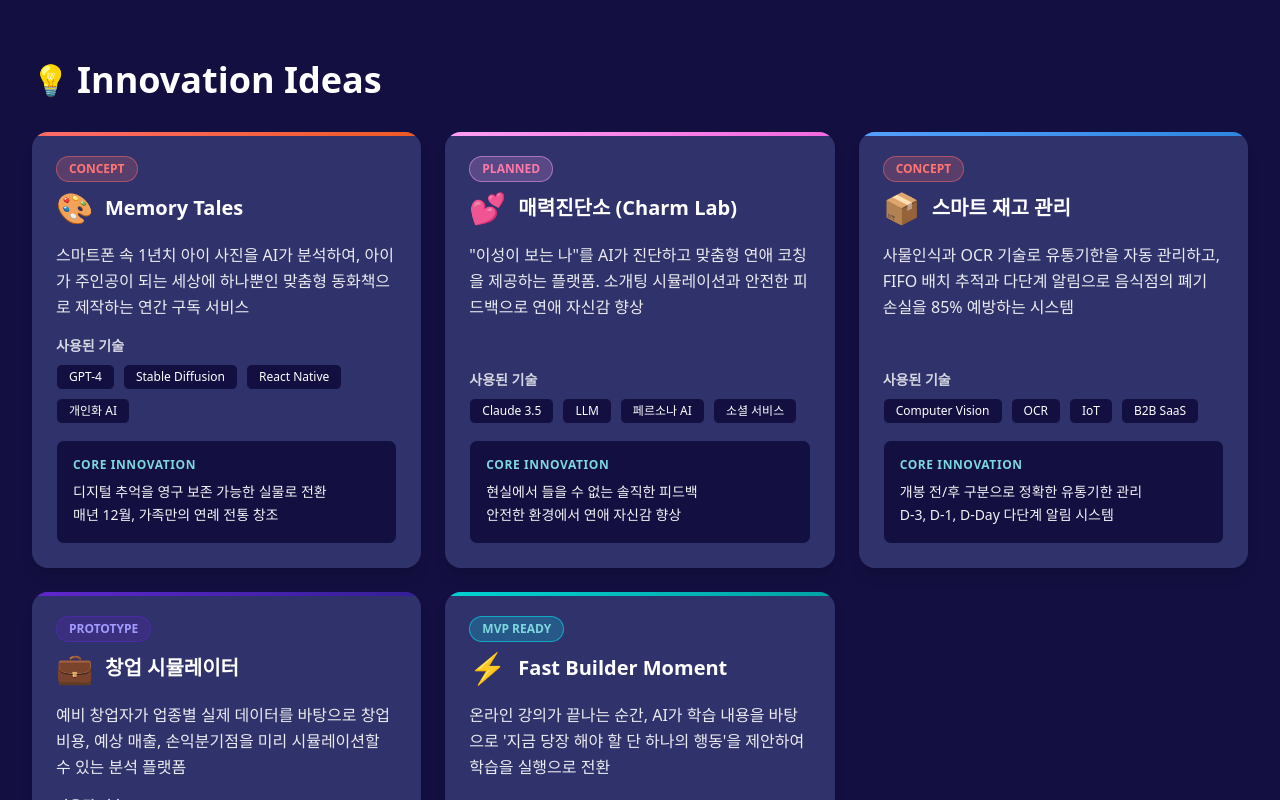
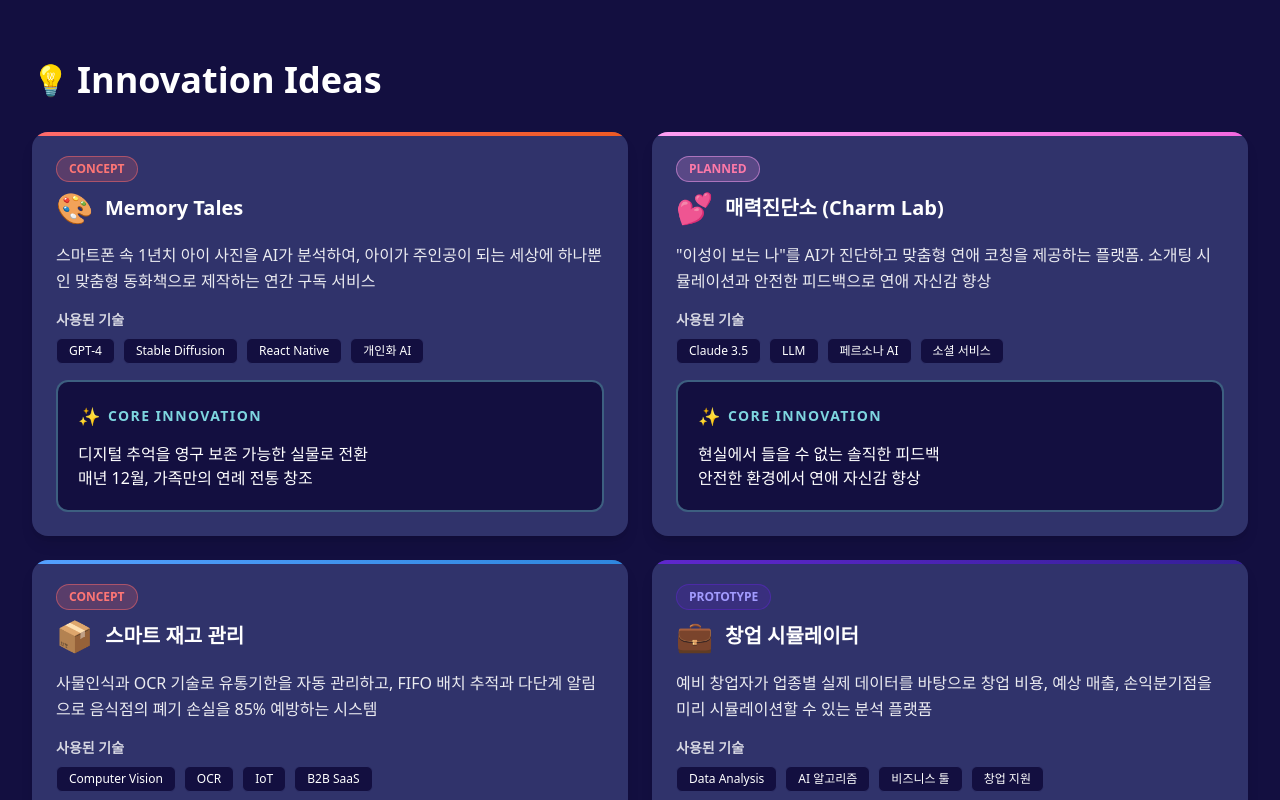
Before and after one commit to Jwoo-P/fast_builderthon, a React (Vite) app: page / in a window 1280 px wide. Shown: the part 2640-3440 px from the top of the page. Built offline with nearby package versions, Linux system fonts and the light colour scheme.

Commit message:
Innovation Ideas UI 개선: Core Innovation 영역 디자인 강조 및 2열 레이아웃 적용

```diff
--- a/src/App.tsx
+++ b/src/App.tsx
@@ -195,7 +195,7 @@ function App() {
           </div>
 
           {/* Innovation Ideas 리스트 */}
-          <div className="grid grid-cols-1 md:grid-cols-2 lg:grid-cols-3 gap-6">
+          <div className="grid grid-cols-1 md:grid-cols-2 gap-6">
             {innovationIdeas.map((idea) => (
               <InnovationIdeaCard key={idea.id} idea={idea} />
             ))}
--- a/src/components/InnovationIdeaCard.tsx
+++ b/src/components/InnovationIdeaCard.tsx
@@ -81,15 +81,24 @@ export default function InnovationIdeaCard({ idea }: InnovationIdeaCardProps) {
 
         {/* Core Innovation 하이라이트 */}
         <div
-          className="rounded-lg p-4"
-          style={{ backgroundColor: '#130f40', border: '1px solid #30336b' }}
+          className="relative rounded-xl p-5 overflow-hidden group/innovation"
+          style={{
+            backgroundColor: 'rgb(19, 15, 64)',
+            border: '2px solid rgba(126, 214, 223, 0.4)'
+          }}
         >
-          <h4 className="text-xs font-semibold mb-2 uppercase tracking-wider" style={{ color: '#7ed6df' }}>
-            Core Innovation
-          </h4>
-          <p className="text-sm leading-relaxed whitespace-pre-line" style={{ color: '#ffffff', opacity: 0.95 }}>
-            {idea.coreInnovation}
-          </p>
+          {/* 내용 */}
+          <div className="relative z-10">
+            <div className="flex items-center gap-2 mb-3">
+              <span className="text-lg">✨</span>
+              <h4 className="text-sm font-bold uppercase tracking-wider" style={{ color: '#7ed6df', letterSpacing: '0.1em' }}>
+                Core Innovation
+              </h4>
+            </div>
+            <p className="text-sm md:text-base leading-relaxed whitespace-pre-line font-medium" style={{ color: '#ffffff' }}>
+              {idea.coreInnovation}
+            </p>
+          </div>
         </div>
       </div>
     </div>
```
